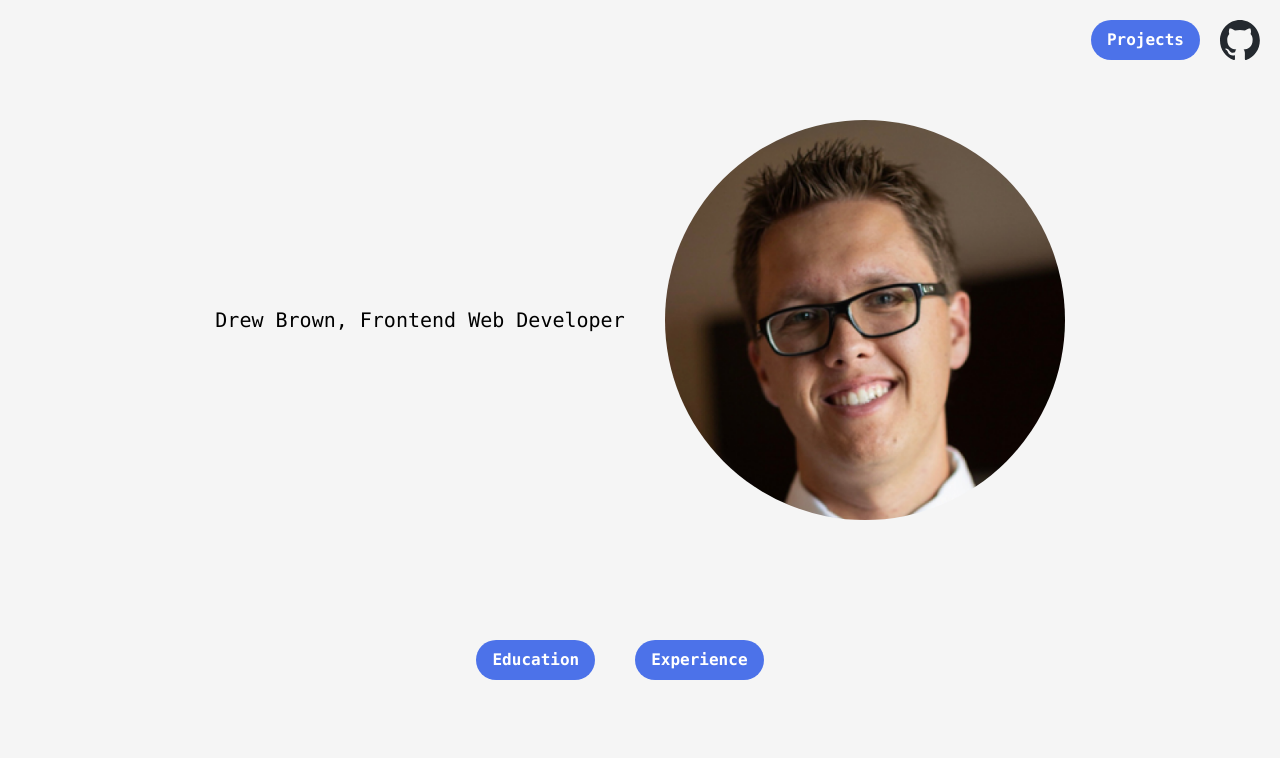
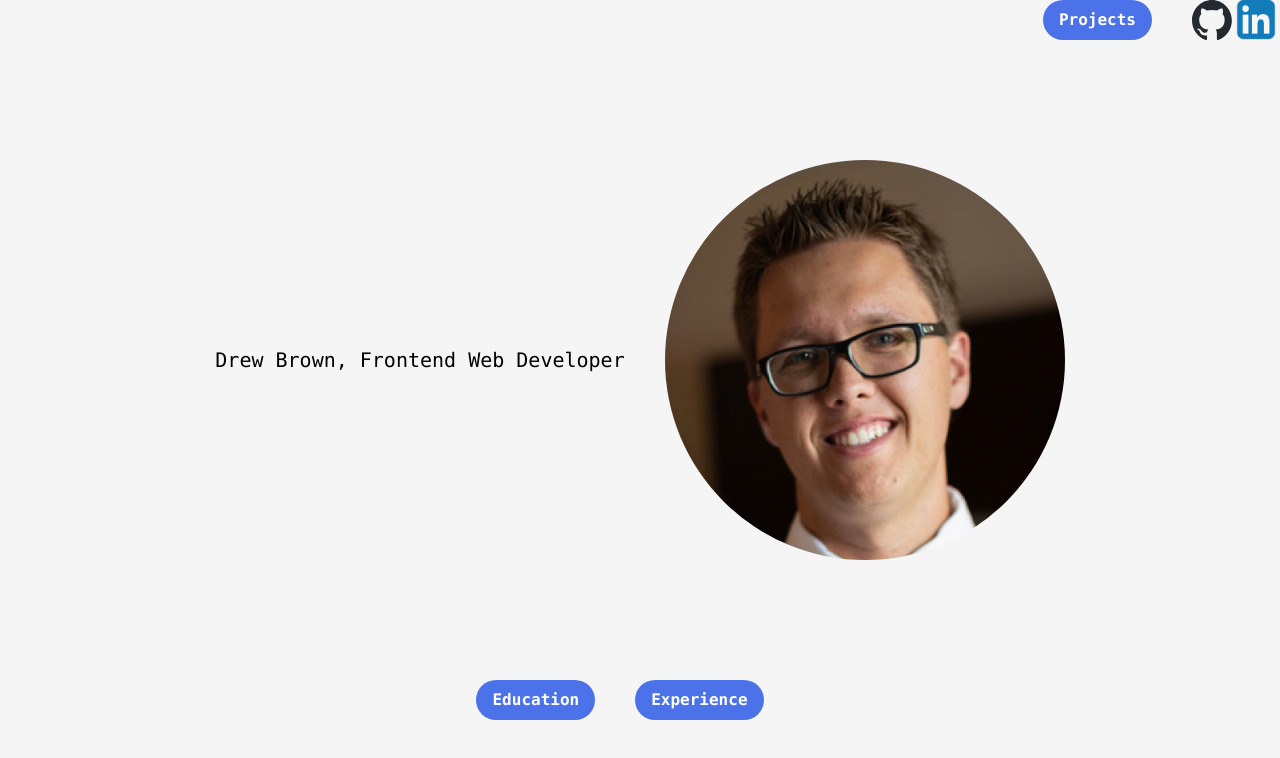
Before and after one commit to drewbrownie21/Portfolio, a React (Vite) app: page / in a window 1280 px wide. Shown: the top 758 px of the page. Built offline with nearby package versions, Linux system fonts and the light colour scheme.

Commit message:
Add LinkedIn link and made header a flex

```diff
--- a/src/Header/Header.tsx
+++ b/src/Header/Header.tsx
@@ -1,15 +1,21 @@
 import githubIcon from "../assets/github-mark.svg";
+import linkedin from "../assets/linkedin.png";
 import Projects from "./Projects";
 
 function Header() {
   return (
-    <div>
+    <div className="flex items-center justify-end">
       <Projects />
-      <h1 className="absolute top-5 right-5">
+      <div>
         <a href="https://github.com/drewbrownie21">
           <img className="w-10 h-10" src={githubIcon} />
         </a>
-      </h1>
+      </div>
+      <div>
+        <a href="https://www.linkedin.com/in/andrew-b-028b8793/">
+          <img className="w-12 h-10" src={linkedin} />
+        </a>
+      </div>
     </div>
   );
 }
--- a/src/Header/Projects.tsx
+++ b/src/Header/Projects.tsx
@@ -5,7 +5,7 @@ function Projects() {
   const [activeSection, setActiveSection] = useState("");
 
   return (
-    <div className="absolute top-5 right-10">
+    <div>
       <Button
         buttonText={"Projects"}
         name="projects"
```
Also changed, not shown: src/assets/linkedin.png (added).
